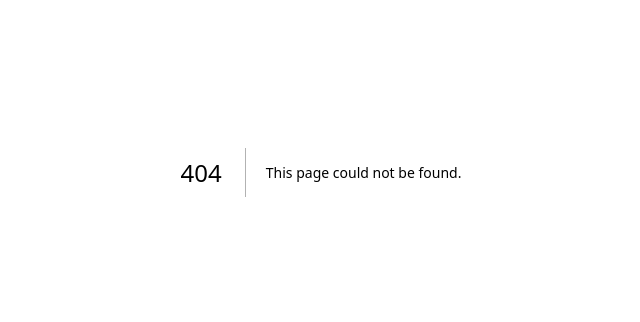
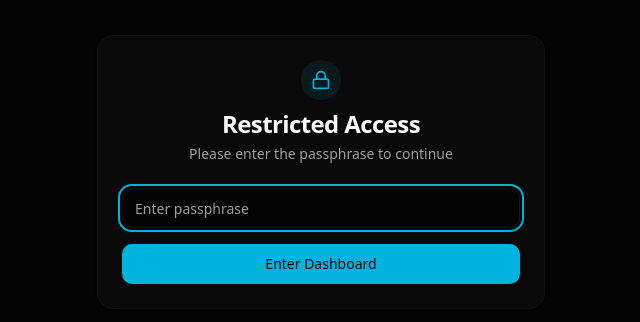
Before and after one commit to cubargh/homepage-personal, a Next.js app: page /login in a window 1280 px wide. Before the commit this address had no page. Shown: the part 228-550 px from the top of the page, without its empty margins (319-959 px from the left). Built offline with nearby package versions, Linux system fonts and the light colour scheme.

Commit message:
Implement simple passphrase authentication

```diff
--- a/package.json
+++ b/package.json
@@ -19,6 +19,7 @@
     "clsx": "^2.1.1",
     "date-fns": "^4.1.0",
     "date-fns-tz": "^3.2.0",
+    "jose": "^6.1.2",
     "lucide-react": "^0.554.0",
     "next": "16.0.4",
     "react": "19.2.0",
--- /dev/null
+++ b/src/app/api/auth/login/route.ts
@@ -0,0 +1,34 @@
+import { NextRequest, NextResponse } from "next/server";
+import { encrypt } from "@/lib/auth";
+
+export async function POST(request: NextRequest) {
+  try {
+    const body = await request.json();
+    const { passphrase } = body;
+
+    const envPassphrase = process.env.AUTH_PASSPHRASE;
+
+    if (passphrase !== envPassphrase) {
+      return NextResponse.json({ error: "Invalid passphrase" }, { status: 401 });
+    }
+
+    // Create session
+    const session = await encrypt({ authenticated: true });
+    const days = parseInt(process.env.AUTH_SESSION_DAYS || "7", 10);
+    const expires = new Date(Date.now() + days * 24 * 60 * 60 * 1000);
+
+    const response = NextResponse.json({ success: true });
+
+    response.cookies.set("session", session, {
+      expires,
+      httpOnly: true,
+      secure: process.env.NODE_ENV === "production",
+      sameSite: "lax",
+      path: "/",
+    });
+
+    return response;
+  } catch (error) {
+    return NextResponse.json({ error: "Internal server error" }, { status: 500 });
+  }
+}
--- /dev/null
+++ b/src/app/login/page.tsx
@@ -0,0 +1,82 @@
+"use client";
+
+import { useState } from "react";
+import { useRouter } from "next/navigation";
+import { Card, CardContent, CardHeader, CardTitle } from "@/components/ui/card";
+import { Lock } from "lucide-react";
+
+export default function Login() {
+  const [passphrase, setPassphrase] = useState("");
+  const [error, setError] = useState("");
+  const [loading, setLoading] = useState(false);
+  const router = useRouter();
+
+  const handleSubmit = async (e: React.FormEvent) => {
+    e.preventDefault();
+    setError("");
+    setLoading(true);
+
+    try {
+      const res = await fetch("/api/auth/login", {
+        method: "POST",
+        headers: { "Content-Type": "application/json" },
+        body: JSON.stringify({ passphrase }),
+      });
+
+      if (!res.ok) {
+        const data = await res.json();
+        throw new Error(data.error || "Login failed");
+      }
+
+      router.push("/");
+      router.refresh();
+    } catch (err: any) {
+      setError(err.message);
+    } finally {
+      setLoading(false);
+    }
+  };
+
+  return (
+    <main className="min-h-screen bg-background flex items-center justify-center p-4">
+      <Card className="w-full max-w-md border-border/50">
+        <CardHeader className="space-y-1 flex flex-col items-center text-center">
+          <div className="h-10 w-10 rounded-full bg-primary/10 flex items-center justify-center mb-2 text-primary">
+            <Lock className="h-5 w-5" />
+          </div>
+          <CardTitle className="text-2xl font-bold">Restricted Access</CardTitle>
+          <p className="text-sm text-muted-foreground">
+            Please enter the passphrase to continue
+          </p>
+        </CardHeader>
+        <CardContent>
+          <form onSubmit={handleSubmit} className="space-y-4">
+            <div className="space-y-2">
+              <input
+                type="password"
+                placeholder="Enter passphrase"
+                value={passphrase}
+                onChange={(e) => setPassphrase(e.target.value)}
+                className="flex h-10 w-full rounded-md border border-input bg-background px-3 py-2 text-sm ring-offset-background file:border-0 file:bg-transparent file:text-sm file:font-medium placeholder:text-muted-foreground focus-visible:outline-none focus-visible:ring-2 focus-visible:ring-ring focus-visible:ring-offset-2 disabled:cursor-not-allowed disabled:opacity-50"
+                required
+                autoFocus
+              />
+            </div>
+            {error && (
+              <p className="text-sm text-destructive text-center font-medium">
+                {error}
+              </p>
+            )}
+            <button
+              type="submit"
+              disabled={loading}
+              className="inline-flex items-center justify-center whitespace-nowrap rounded-md text-sm font-medium ring-offset-background transition-colors focus-visible:outline-none focus-visible:ring-2 focus-visible:ring-ring focus-visible:ring-offset-2 disabled:pointer-events-none disabled:opacity-50 bg-primary text-primary-foreground hover:bg-primary/90 h-10 px-4 py-2 w-full"
+            >
+              {loading ? "Verifying..." : "Enter Dashboard"}
+            </button>
+          </form>
+        </CardContent>
+      </Card>
+    </main>
+  );
+}
--- /dev/null
+++ b/src/lib/auth.ts
@@ -0,0 +1,26 @@
+import { SignJWT, jwtVerify } from "jose";
+
+// Use a default key if AUTH_PASSPHRASE is not set (e.g. during build), but warn.
+// In production, AUTH_PASSPHRASE must be set.
+const secretKey = process.env.AUTH_PASSPHRASE || "default-insecure-secret";
+const key = new TextEncoder().encode(secretKey);
+
+export async function encrypt(payload: any) {
+  const days = parseInt(process.env.AUTH_SESSION_DAYS || "7", 10);
+  return await new SignJWT(payload)
+    .setProtectedHeader({ alg: "HS256" })
+    .setIssuedAt()
+    .setExpirationTime(`${days}d`)
+    .sign(key);
+}
+
+export async function decrypt(input: string): Promise<any> {
+  try {
+    const { payload } = await jwtVerify(input, key, {
+      algorithms: ["HS256"],
+    });
+    return payload;
+  } catch (error) {
+    return null;
+  }
+}
--- /dev/null
+++ b/src/middleware.ts
@@ -0,0 +1,46 @@
+import { NextResponse } from "next/server";
+import type { NextRequest } from "next/server";
+import { decrypt } from "@/lib/auth";
+
+export async function middleware(request: NextRequest) {
+  const path = request.nextUrl.pathname;
+
+  // Define paths that don't require authentication
+  const publicPaths = [
+    "/login",
+    "/api/auth/login",
+    "/icon.svg",
+    "/f1-circuits.geojson"
+  ];
+
+  // Check if the path is public or a static asset
+  const isPublicPath = publicPaths.some(p => path === p || path.startsWith(p));
+  const isStaticAsset = path.startsWith("/_next") || path.startsWith("/static") || path.includes(".");
+
+  if (isPublicPath || isStaticAsset) {
+    return NextResponse.next();
+  }
+
+  // Check for session cookie
+  const cookie = request.cookies.get("session");
+  const session = cookie?.value ? await decrypt(cookie.value) : null;
+
+  if (!session) {
+    // Redirect to login if no valid session
+    return NextResponse.redirect(new URL("/login", request.url));
+  }
+
+  return NextResponse.next();
+}
+
+export const config = {
+  matcher: [
+    /*
+     * Match all request paths except for the ones starting with:
+     * - _next/static (static files)
+     * - _next/image (image optimization files)
+     * - favicon.ico (favicon file)
+     */
+    '/((?!_next/static|_next/image|favicon.ico).*)',
+  ],
+};
```
Also changed, not shown: 1 other file (tests, documents, lock files or other folders).
